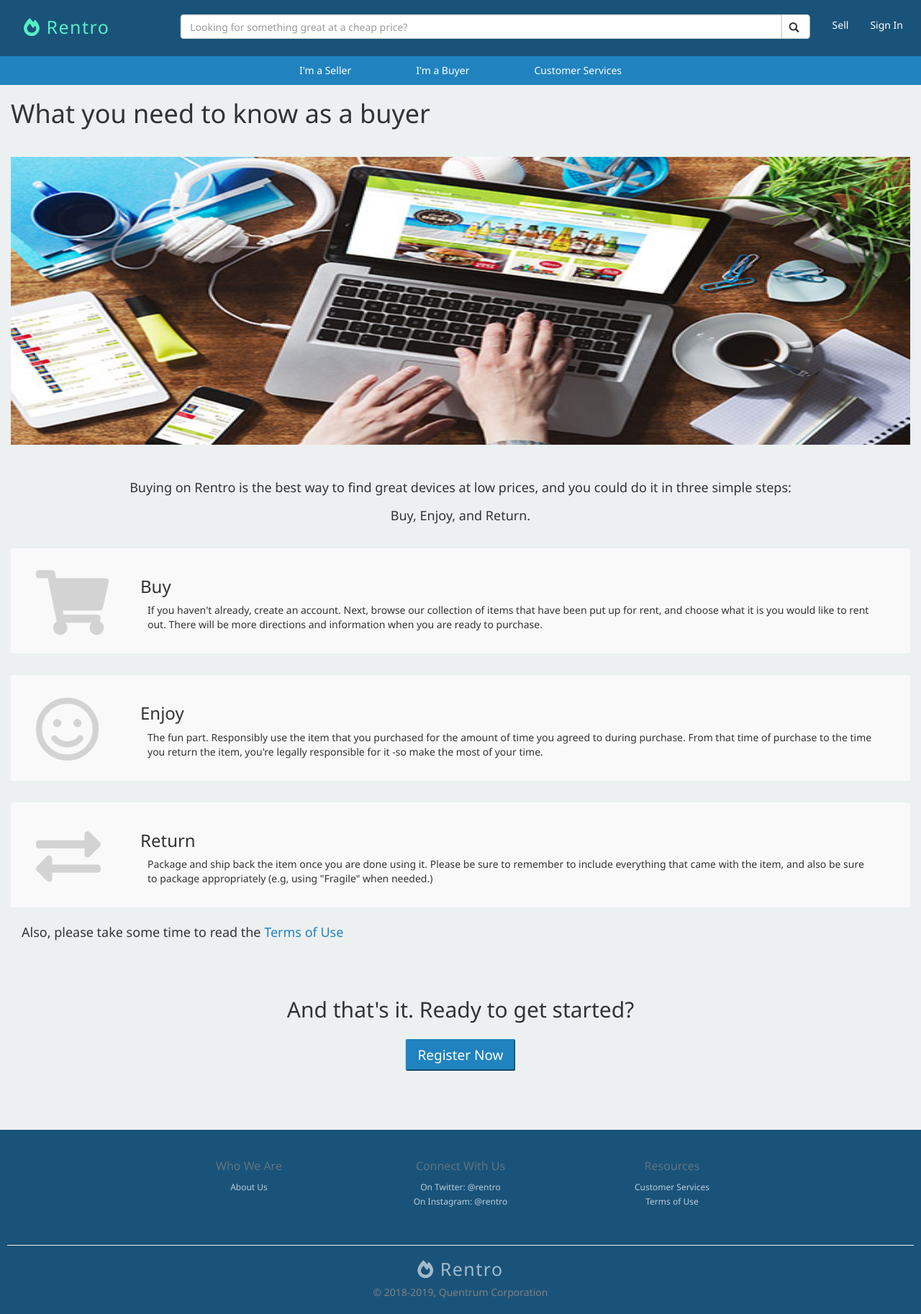
After one commit to veltsonbastien/rentro-dev, a PHP site: page /buyer-information.php in a window 1280 px wide. The commit adds this page. Shown: the whole page at 72% size. Run offline with PHP 8.4, Linux system fonts and the light colour scheme; some libraries are stand-ins or nearby versions.

Commit message:
Commit 12/28/2018
Edited link pages, and added footer.

```diff
--- /dev/null
+++ b/buyer-information.php
@@ -0,0 +1,45 @@
+ <?php
+ include 'header.php';
+ ?>
+
+ <body>
+        <div class = "loader-div" style = "display:block">
+          <div class = "loader"> </div>
+        </div>
+        <div class = "container-fluid">
+           <h1 class = "display-1"> What you need to know as a buyer </h1>
+           <img id = "SI-img" src = "images/image2.jpg">
+           <h4 class = "title-text"> Buying on Rentro is the best way to find great devices at low prices, and you could do it in three simple steps:
+                                     <br> <br> Buy, Enjoy, and Return.   </h4>
+           <p class = "paragraph-text"> </p>
+           <ul class = "SI-info-boxes">
+              <li class = "SI-info-boxes-li">
+                  <span class = "SI-info-boxes-span">
+                   <i class="fas fa-shopping-cart"></i>
+                   <h3 class = "SI-infoboxes-h3"> Buy </h3>
+                   <p class = "SI-info-boxes-p"> If you haven't already, create an account. Next, browse our collection of items that have been put up for rent, and choose what it is you would like to rent out. There will be more directions and information when you are ready to purchase.  </p>
+                  </span>
+              </li>
+              <li class = "SI-info-boxes-li">
+                  <span class = "SI-info-boxes-span">
+                  <i class="far fa-smile"></i>
+                   <h3 class = "SI-infoboxes-h3"> Enjoy </h3>
+                   <p class = "SI-info-boxes-p"> The fun part. Responsibly use the item that you purchased for the amount of time you agreed to during purchase. From that time of purchase to the time you return the item, you're legally responsible for it -so make the most of your time.   </p>
+                  </span>
+              </li>
+              <li class = "SI-info-boxes-li">
+                  <span class = "SI-info-boxes-span">
+                  <i class="fas fa-exchange-alt"></i>
+                   <h3 class = "SI-infoboxes-h3"> Return </h3>
+                   <p class = "SI-info-boxes-p"> Package and ship back the item once you are done using it. Please be sure to remember to include everything that came with the item, and also be sure to package appropriately (e.g, using "Fragile" when needed.) </p>
+                 </span>
+              </li>
+           </ul>
+            <h4 class = "TOU-text"> Also, please take some time to read the <a style = "color: #2083bf;">Terms of Use</a></h4>
+            <h2 class = "SI-bottom-text"> And that's it. Ready to get started? </h2>
+            <button class = "SI-bottom-button">Register Now </button>
+        </div>
+
+<?php
+ include 'footer.php';
+?>
--- /dev/null
+++ b/footer.php
@@ -0,0 +1,24 @@
+<?php
+    echo "
+         <div class = 'footer navFooter'>
+            <ul class = 'navFooter-ul'>
+               <li class = 'navFooter-li-primary'> Who We Are
+                  <a class = 'navFooter-li-secondary first-link'>About Us</a>
+                </li>
+               <li class = 'navFooter-li-primary'> Connect With Us
+                  <a class = 'navFooter-li-secondary first-link'>On Twitter: @rentro </a>
+                  <a class = 'navFooter-li-secondary'>On Instagram: @rentro </a>
+                </li>
+                <li class = 'navFooter-li-primary'> Resources
+                  <a class = 'navFooter-li-secondary first-link'>Customer Services</a>
+                  <a class = 'navFooter-li-secondary'>Terms of Use</a>
+                </li>
+            </ul>
+            <hr style = 'color: grey;'>
+              <a class='bottom-nav' href='index.php' style = 'color: white; opacity:0.6;  text-align: CENTER; font-size: 25px; letter-spacing: 1.5px;
+              '> <i class='fas fa-fire-alt'></i> Rentro</a>
+              <p class = 'small-text' style = 'margin-top: 10px; text-align: CENTER; '> &copy 2018-2019, Quentrum Corporation </p>
+         </div>
+ </body>
+</html>
+";
--- a/header.php
+++ b/header.php
@@ -69,16 +69,16 @@
             </div>
             </form>
             <ul class='nav navbar-nav'>
+            <li><a href='#'>Sell</a></li>
             <li><a href='#'>Sign In</a></li>
-            <li><a href='#'></a></li>
             </ul>
         </div>
         </nav>
         <nav class='navbar-second'>
             <ul class='nav navbar-under'>
             <li class = 'main-links'><a href='seller-information.php'>I'm a Seller</a></li>
-            <li class = 'main-links'><a href='#'>I'm a Buyer</a></li>
-            <li class = 'main-links'><a href='#'>Customer Services</a></li>
+            <li class = 'main-links'><a href='buyer-information.php'>I'm a Buyer</a></li>
+            <li class = 'main-links'><a href='customer-service.php'>Customer Services</a></li>
             </ul>
         </nav>
 ";
--- a/main.css
+++ b/main.css
@@ -13,6 +13,7 @@ body{
     line-height: 20px;
     font-family: 'Segoe UI', Tahoma, Verdana, sans-serif;
 }
+
 
 .loader-div{
     background: #dfe6e9;
@@ -163,7 +164,21 @@ input[type=checkbox], input[type=radio] {
     border-radius: 3px;
     padding-left: 180px;
     padding-right: 50px;
+    transition: box-shadow 0.3s;
+    transition: transform 0.3s;
+    transition-timing-function: linear;
+    -moz-transition-timing-function: linear;
+    -o-transition-timing-function: linear;
+    -webkit-transition-timing-function: linear;
 }
+
+.SI-info-boxes-li:hover{
+    box-shadow: 0.1px 0.1px 10px #999;
+    transform: scale(1.01);
+    cursor: pointer;
+}
+
+
 
 .SI-info-boxes-span{
     padding: 5px;
@@ -173,7 +188,8 @@ input[type=checkbox], input[type=radio] {
     margin-left: 10px;
 }
 
-.fa-user-plus, .fa-shipping-fast, .fa-clock{
+.fa-user-plus, .fa-shipping-fast, .fa-clock,
+.fa-shopping-cart, .fa-smile, .fa-exchange-alt{
     position: absolute;
     vertical-align: middle;
     left: 50px;
@@ -185,7 +201,6 @@ input[type=checkbox], input[type=radio] {
 .SI-bottom-text{
     margin-top: 80px;
     text-align: CENTER;
-    margin-bottom: 400px;
 }
 
 .TOU-text{
@@ -196,3 +211,122 @@ input[type=checkbox], input[type=radio] {
 a:hover{
     cursor: pointer;
 }
+
+.SI-bottom-button{
+    position: absolute;
+    left: 50%;
+    transform: translateX(-50%);
+    margin-top: 15px;
+    background-color: #2083bf;
+    border-color: #2083bf;
+    border-radius: 3px;
+    padding: 10px 15px;
+    color: white;
+    font-size: 19px;
+    margin-bottom: 50px;
+}
+
+.SI-bottom-button:hover{
+    transition-timing-function: linear;
+    transition: background-color 0.7s;
+    transition: border 0.7s;
+    transition: box-shadow 0.7s;
+    background-color: #1a5379;
+    border-color: #1a5379;
+    box-shadow: 0.5px 1.5px 10px #999;
+}
+
+/***** MOSTLY FOR THE CUSTOMER SERVICE PAGE **/
+
+.CS-top-text{
+    text-align: CENTER;
+    margin-top: 15px;
+    color: #555;
+}
+
+.CS-ul{
+  list-style-type: none;
+  margin-top: 50px;
+  display: inline-flex;
+  padding-inline-start: 0em;
+}
+
+.CS-li{
+    box-shadow: none;
+    background: #fff;
+    margin-left: 10px;
+    padding: 30px 20px;
+    border-radius: 5px;
+    justify-content: center;
+    transition: box-shadow 0.3s;
+    transition: transform 0.3s;
+    transition-timing-function: linear;
+    -moz-transition-timing-function: linear;
+    -o-transition-timing-function: linear;
+    -webkit-transition-timing-function: linear;
+}
+
+.CS-li:hover{
+    box-shadow: 0.1px 0.1px 10px #999;
+    transform: scale(1.015);
+    cursor: pointer;
+}
+
+.CS-li-h3{
+    margin-top: 10px;
+}
+
+.fa-file, .fa-phone-square, .fa-envelope{
+   color: #2083bf;
+   font-size: 60px;
+   margin-bottom: 10px;
+}
+
+
+/**MOSTLY FOR THE FOOTER ***/
+
+.navFooter{
+      position: relative;
+      clear: both;
+      width: 100%;
+      background: #1a5379;
+      padding: 10px;
+      text-align: CENTER;
+      color: grey;
+      margin-top: 11%;
+      bottom: 0;
+      left: 0;
+}
+
+.navFooter-ul{
+      padding-inline-start: 0em;
+      margin-block-start: 0em;
+      list-style-type: none;
+      display: inline-flex;
+      width: 70%;
+      margin-top: 30px;
+      margin-bottom: 30px;
+      margin-left: 15%;
+      margin-right: 15%;
+}
+
+.navFooter-li-primary{
+    font-size: 16px;
+    font-weight: 500;
+    width: 100%;
+    opacity: 0.7;
+}
+
+.navFooter-li-secondary{
+    font-size: 12px;
+    display: list-item;
+    text-align: CENTER;
+}
+
+.first-link{
+    margin-top: 10px;
+}
+
+.bottom-nav:hover{
+  text-decoration: none;
+}
```
Also changed, not shown: customer-service.php (added, +33 -0 lines), index.php (+4 -3 lines), seller-information.php (+4 -5 lines), images/image1.jpg, images/image2.jpg (added), images/image3.jpg (added).
